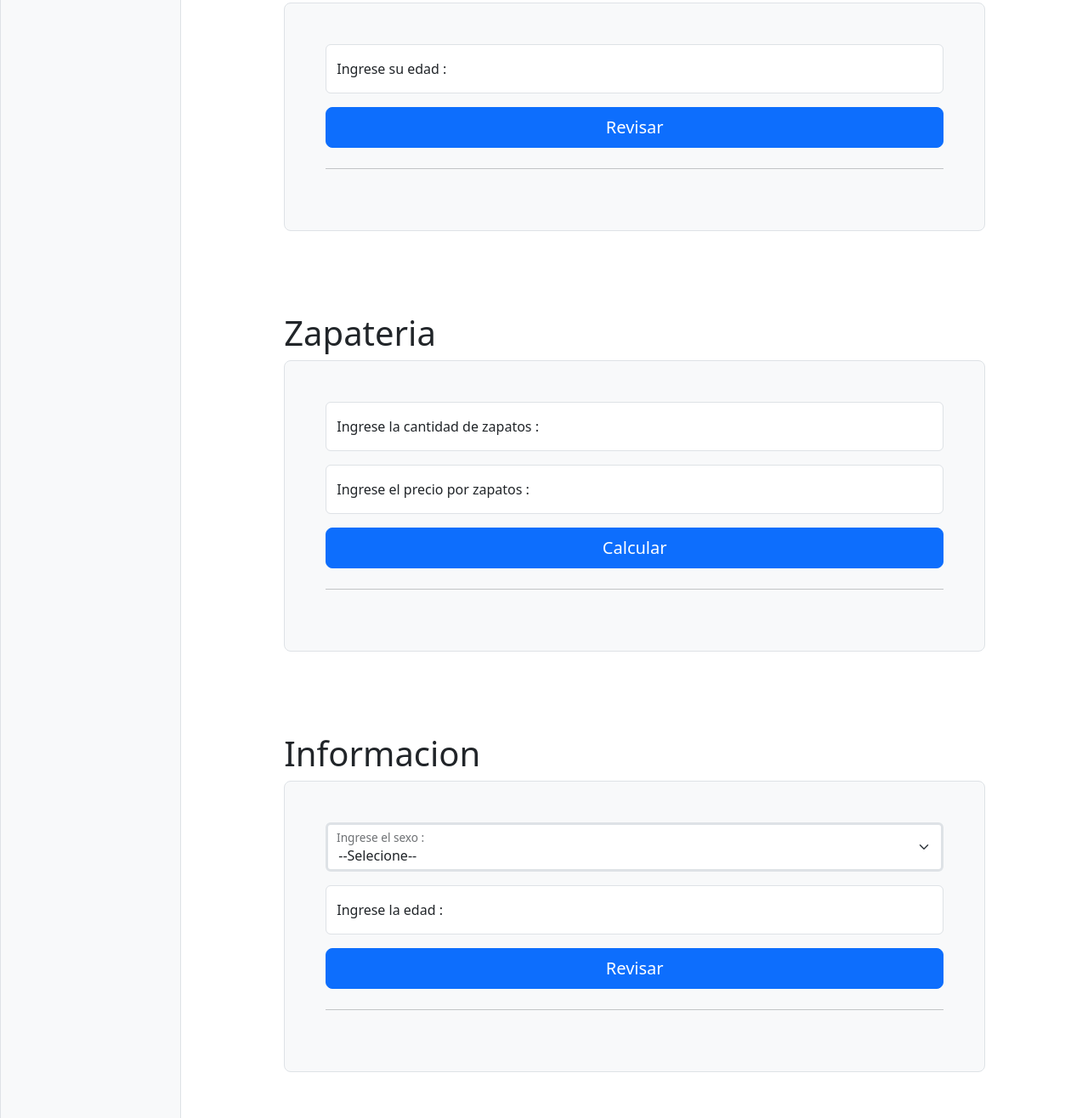
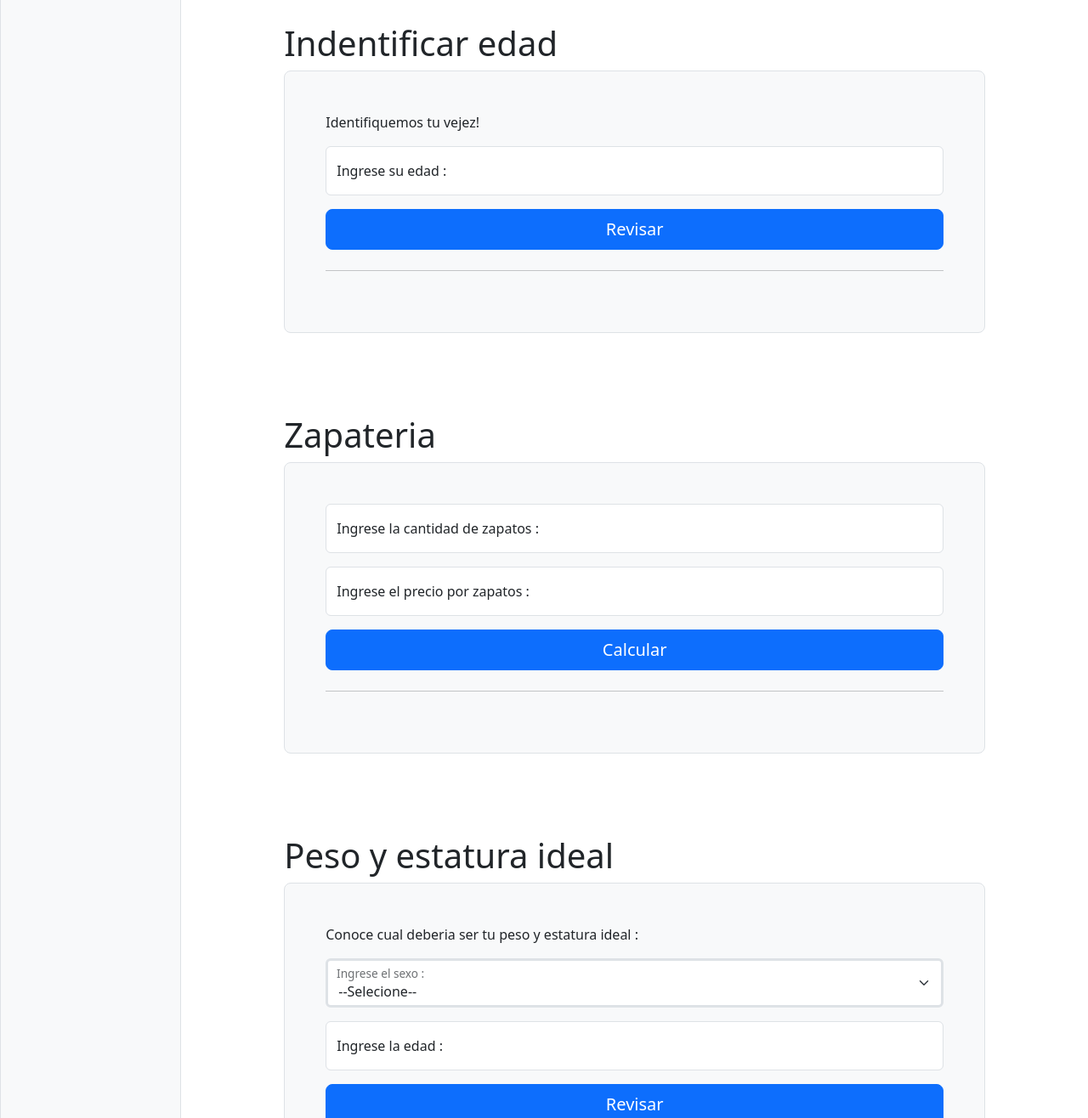
Before and after one commit to Marlonpro115/Proyecto_9-JS, a plain HTML site: page index.html in a window 1280 px wide. Shown: the part 1160-2476 px from the top of the page at 85% size. Drawn offline with nearby package versions, Linux system fonts and the light colour scheme; files whose address does not match are found by name.

Commit message:
Update index.html

```diff
--- a/index.html
+++ b/index.html
@@ -203,6 +203,7 @@
                         <div class="col-md-10 py-5">
                             <h1>IMC</h1>
                             <form class="p-4 p-md-5 border rounded-3 bg-body-tertiary">
+                                <p>Calcula tu inidice de masa corporal :</p>
                                 <div class="form-floating mb-3">
                                     <input type="number" class="form-control" id="peso" placeholder="Primero Número">
                                     <label for="floatingInput">Ingrese el peso :</label>
@@ -228,6 +229,7 @@
                             <h1>Presion Arterial</h1>
 
                             <form class="p-4 p-md-5 border rounded-3 bg-body-tertiary">
+                                <p>Calcula tu presion arterial :</p>
                                 <div class="form-floating mb-3">
                                     <input type="number" class="form-control" id="presion" placeholder="Presion">
                                     <label for="floatingInput">Ingrese su presion arterial :</label>
@@ -250,6 +252,7 @@
                             <h1>Indentificar edad</h1>
 
                             <form class="p-4 p-md-5 border rounded-3 bg-body-tertiary">
+                                <p>Identifiquemos tu vejez!</p>
                                 <div class="form-floating mb-3">
                                     <input type="number" class="form-control" id="edad" placeholder="Edad">
                                     <label for="floatingInput">Ingrese su edad :</label>
@@ -295,9 +298,10 @@
                     <div id="app_js_5" class="row  d-flex justify-content-center align-items-center">
                         <div class="col-md-10 py-5">
 
-                            <h1>Informacion</h1>
+                            <h1>Peso y estatura ideal</h1>
 
                             <form class="p-4 p-md-5 border rounded-3 bg-body-tertiary">
+                                <p>Conoce cual deberia ser tu peso y estatura ideal :</p>
                                 <div class="form-floating mb-3">
                                     <select id="sexo" class="form-select border-muted border-3">
                                         <option value="">--Selecione--</option>
```
